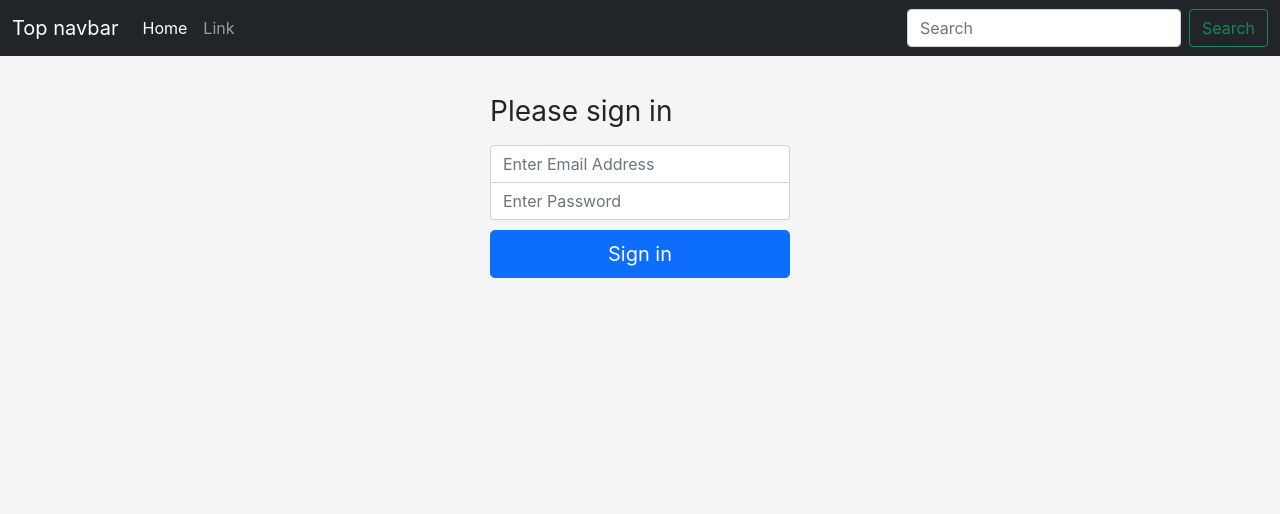
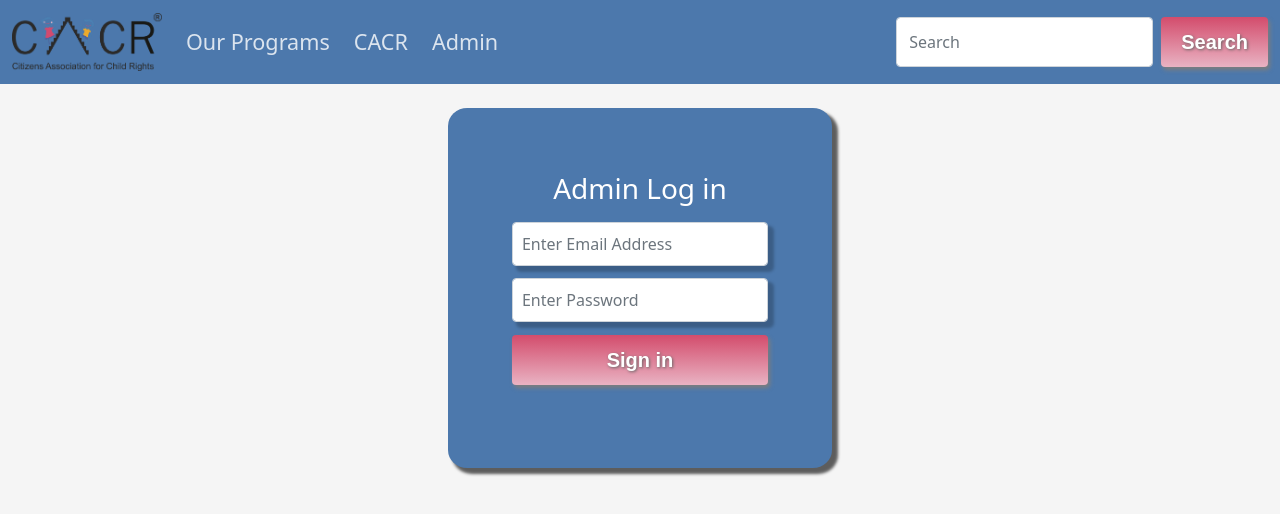
Before and after one commit to alan2309/CACR-Dash, a React (Create React App) app in the folder frontend/cacr-dash/: page /admin in a window 1280 px wide. Shown: the top 514 px of the page. Built offline with nearby package versions, Linux system fonts and the light colour scheme.

Commit message:
styled admin login and navbar

```diff
--- a/frontend/cacr-dash/package.json
+++ b/frontend/cacr-dash/package.json
@@ -3,12 +3,15 @@
   "version": "0.1.0",
   "private": true,
   "dependencies": {
+    "@material-ui/core": "^4.12.2",
+    "@material-ui/icons": "^4.11.2",
     "@testing-library/jest-dom": "^5.14.1",
     "@testing-library/react": "^11.2.7",
     "@testing-library/user-event": "^12.8.3",
     "axios": "^0.21.1",
     "react": "^17.0.2",
     "react-dom": "^17.0.2",
+    "react-router-dom": "^5.2.0",
     "react-scripts": "4.0.3",
     "web-vitals": "^1.1.2"
   },
--- a/frontend/cacr-dash/public/index.html
+++ b/frontend/cacr-dash/public/index.html
@@ -10,6 +10,10 @@
       name="description"
       content="Web site created using create-react-app"
     />
+    <!--Material UI-->
+    <link rel="stylesheet" href="https://fonts.googleapis.com/css?family=Roboto:300,400,500,700&display=swap" />
+    <link rel="stylesheet" href="https://fonts.googleapis.com/icon?family=Material+Icons" />
+
     <!--
       manifest.json provides metadata used when your web app is installed on a
       user's mobile device or desktop. See https://developers.google.com/web/fundamentals/web-app-manifest/
--- a/frontend/cacr-dash/src/App.css
+++ /dev/null
@@ -1,33 +0,0 @@
-html,
-body {
-  height: 100%;
-}
-
-body {
-    margin:0 auto;
-  background-color: #f5f5f5;
-}
-
-.form-signin {
-  width: 100%;
-  max-width: 330px;
-  padding: 15px;
-  margin: auto;
-}
-
-
-.form-signin .form-floating:focus-within {
-  z-index: 2;
-}
-
-.form-signin input[type="email"] {
-  margin-bottom: -1px;
-  border-bottom-right-radius: 0;
-  border-bottom-left-radius: 0;
-}
-
-.form-signin input[type="password"] {
-  margin-bottom: 10px;
-  border-top-left-radius: 0;
-  border-top-right-radius: 0;
-}
--- a/frontend/cacr-dash/src/App.js
+++ b/frontend/cacr-dash/src/App.js
@@ -1,8 +1,9 @@
-import './App.css';
+import './CSS/App.css';
 import SignIn from './components/SignIn';
 import Navbar from './components/Navbar';
 import {useState} from 'react';
 import Axios from 'axios';
+import { BrowserRouter as Router, Switch, Route } from "react-router-dom";
 
 function App() {
 
@@ -23,10 +24,15 @@
   }
 
   return (
+    <Router>
     <div className="App">
       <Navbar/>
-      <SignIn Login={Login} error={error}/>
+      <Switch>
+      <Route path='/cacr' component={() => { window.location.href = 'http://www.ngocacr.com/'; return null;}}/>
+      <Route path="/admin" render={props => <SignIn Login = {Login}/>}/>
+      </Switch>
     </div>
+    </Router>
   );
 }
 
--- /dev/null
+++ b/frontend/cacr-dash/src/CSS/App.css
@@ -0,0 +1,9 @@
+html,
+body {
+  height: 100%;
+}
+
+body {
+    margin:0 auto;
+  background-color: #f5f5f5;
+}
--- /dev/null
+++ b/frontend/cacr-dash/src/CSS/Navbar.css
@@ -0,0 +1,55 @@
+nav{
+    background-color: #4c78ac;
+    min-height:5rem;
+    margin:0 auto;
+    color:white !important;
+}
+nav div a img {
+    width:150px;
+}
+li{
+    font-size: 1.35rem;
+    margin-right: 0.5rem;
+    text-decoration: none;
+}
+.nav-link{
+    color: #fff !important;
+    opacity:0.80;
+}
+.nav-link:hover{
+    color: #fff !important;
+    opacity:1;
+}
+.nav-link:active{
+    color:black;
+}
+.btn {
+    background: #d34c6c;
+    background-image: -webkit-linear-gradient(top, #d34c6c, #e9b3c3);
+    background-image: -moz-linear-gradient(top, #d34c6c, #e9b3c3);
+    background-image: -ms-linear-gradient(top, #d34c6c, #e9b3c3);
+    background-image: -o-linear-gradient(top, #d34c6c, #e9b3c3);
+    background-image: linear-gradient(to bottom, #d34c6c, #e9b3c3);
+    -webkit-border-radius: 4;
+    -moz-border-radius: 4;
+    border-radius: 4px;
+    text-shadow: 1px 1px 3px #666666;
+    -webkit-box-shadow: 2px 3px 4px #7d7d7d;
+    -moz-box-shadow: 2px 3px 4px #7d7d7d;
+    box-shadow: 2px 3px 4px #7d7d7d;
+    font-family: Arial;
+    color: #ffffff;
+    font-size: 20px;
+    padding: 10px 20px 10px 20px;
+    text-decoration: none;
+  }
+
+  .btn:hover {
+    background: #e9b3c3;
+    background-image: -webkit-linear-gradient(top, #e9b3c3, #d34c6c);
+    background-image: -moz-linear-gradient(top, #e9b3c3, #d34c6c);
+    background-image: -ms-linear-gradient(top, #e9b3c3, #d34c6c);
+    background-image: -o-linear-gradient(top, #e9b3c3, #d34c6c);
+    background-image: linear-gradient(to bottom, #e9b3c3, #d34c6c);
+    text-decoration: none;
+  }
--- /dev/null
+++ b/frontend/cacr-dash/src/CSS/SignIn.css
@@ -0,0 +1,64 @@
+
+.form-signin {
+    background-color:#4c78ac;
+    color:white;
+    max-width: 30vw;
+    height: 45vh;
+    padding: 5%;
+    margin: 0 auto;
+    border-radius: 5%;
+    -webkit-box-shadow: 5px 5px 3px 1px rgba(0,0,0,0.62);
+    box-shadow: 5px 5px 3px 1px rgba(0,0,0,0.62);
+  }
+  h1{
+      text-align: center;
+  }
+
+  .form-signin input[type="email"] {
+      padding:3.5%;
+    margin-bottom: 5%;
+    -webkit-box-shadow: 5px 5px 3px 1px rgba(0,0,0,0.22);
+    box-shadow: 5px 5px 3px 1px rgba(0,0,0,0.22);
+  }
+
+  .form-signin input[type="password"] {
+    padding:3.5%;
+    margin-bottom: 5%;
+    -webkit-box-shadow: 5px 5px 3px 1px rgba(0,0,0,0.22);
+    box-shadow: 5px 5px 3px 1px rgba(0,0,0,0.22);
+  }
+
+.btn {
+    background: #d34c6c;
+    background-image: -webkit-linear-gradient(top, #d34c6c, #e9b3c3);
+    background-image: -moz-linear-gradient(top, #d34c6c, #e9b3c3);
+    background-image: -ms-linear-gradient(top, #d34c6c, #e9b3c3);
+    background-image: -o-linear-gradient(top, #d34c6c, #e9b3c3);
+    background-image: linear-gradient(to bottom, #d34c6c, #e9b3c3);
+    -webkit-border-radius: 4;
+    -moz-border-radius: 4;
+    border-radius: 4px;
+    text-shadow: 1px 1px 3px #666666;
+    -webkit-box-shadow: 2px 3px 4px #7d7d7d;
+    -moz-box-shadow: 2px 3px 4px #7d7d7d;
+    box-shadow: 2px 3px 4px #7d7d7d;
+    font-family: Arial;
+    color: #ffffff;
+    font-size: 20px;
+    padding: 10px 20px 10px 20px;
+    text-decoration: none;
+    border:none;
+    font-family: 'Courier New', Courier, monospace;
+    font-size: large;
+    font-weight: bold;
+  }
+
+  .btn:hover {
+    background: #e9b3c3;
+    background-image: -webkit-linear-gradient(top, #e9b3c3, #d34c6c);
+    background-image: -moz-linear-gradient(top, #e9b3c3, #d34c6c);
+    background-image: -ms-linear-gradient(top, #e9b3c3, #d34c6c);
+    background-image: -o-linear-gradient(top, #e9b3c3, #d34c6c);
+    background-image: linear-gradient(to bottom, #e9b3c3, #d34c6c);
+    text-decoration: none;
+  }
--- a/frontend/cacr-dash/src/components/Navbar.js
+++ b/frontend/cacr-dash/src/components/Navbar.js
@@ -1,21 +1,35 @@
 import React from 'react'
+import '../CSS/Navbar.css'
+import logo from '../logo.png'
+import {Link} from 'react-router-dom'
+import { green } from '@material-ui/core/colors'
 
 function Navbar() {
     return (
-    <nav className="navbar navbar-expand-md navbar-dark bg-dark mb-4">
+    <nav className="navbar navbar-expand-md navbar-dark mb-4">
   <div className="container-fluid">
-    <a className="navbar-brand" href="#">Top navbar</a>
+    <a className="navbar-brand" href="#">
+    <img src={logo} alt="logo" className="d-inline-block align-middle mr-2"/>
+    </a>
+
     <button className="navbar-toggler" type="button" data-bs-toggle="collapse" data-bs-target="#navbarCollapse" aria-controls="navbarCollapse" aria-expanded="false" aria-label="Toggle navigation">
       <span class="navbar-toggler-icon"></span>
     </button>
     <div className="collapse navbar-collapse" id="navbarCollapse">
       <ul className="navbar-nav me-auto mb-2 mb-md-0">
+      <li className="nav-item">
+          <a className="nav-link" href="#">Our Programs</a>
+        </li>
+        <Link to='/cacr' style={{ textDecoration: 'none' }}>
         <li className="nav-item">
-          <a className="nav-link active" aria-current="page" href="#">Home</a>
+          <a className="nav-link" >CACR</a>
         </li>
+        </Link>
+        <Link to='/admin' style={{ textDecoration: 'none' }}>
         <li className="nav-item">
-          <a className="nav-link" href="#">Link</a>
+          <a className="nav-link">Admin</a>
         </li>
+        </Link>
       </ul>
       <form className="d-flex">
         <input className="form-control me-2" type="search" placeholder="Search" aria-label="Search"/>
--- a/frontend/cacr-dash/src/components/SignIn.js
+++ b/frontend/cacr-dash/src/components/SignIn.js
@@ -1,5 +1,5 @@
 import React, {useState} from 'react'
-
+import '../CSS/SignIn.css'
 function Signin({Login, error}) {
     const [details, setDetails] =useState({email:'',password:''});
 
@@ -11,7 +11,7 @@
     return (
             <main className="form-signin">
             <form onSubmit={submitHandler}>
-                <h1 className="h3 mb-3 fw-normal">Please sign in</h1>
+                <h1 className="h3 mb-3 fw-normal">Admin Log in</h1>
                 <input type="email" className="form-control" placeholder="Enter Email Address" onChange={e => setDetails({...details, email: e.target.value})} value={details.email}/>
                 <input type="password" className="form-control" placeholder="Enter Password"onChange={e => setDetails({...details, password: e.target.value})} value={details.password}/>
                 <button className="w-100 btn btn-lg btn-primary" type="submit">Sign in</button>
--- a/frontend/cacr-dash/src/index.css
+++ /dev/null
@@ -1,13 +0,0 @@
-body {
-  margin: 0;
-  font-family: -apple-system, BlinkMacSystemFont, 'Segoe UI', 'Roboto', 'Oxygen',
-    'Ubuntu', 'Cantarell', 'Fira Sans', 'Droid Sans', 'Helvetica Neue',
-    sans-serif;
-  -webkit-font-smoothing: antialiased;
-  -moz-osx-font-smoothing: grayscale;
-}
-
-code {
-  font-family: source-code-pro, Menlo, Monaco, Consolas, 'Courier New',
-    monospace;
-}
--- a/frontend/cacr-dash/src/index.js
+++ b/frontend/cacr-dash/src/index.js
@@ -1,6 +1,5 @@
 import React from 'react';
 import ReactDOM from 'react-dom';
-import './index.css';
 import App from './App';
 import reportWebVitals from './reportWebVitals';
 
```
Also changed, not shown: frontend/cacr-dash/src/logo.png (renamed from frontend/cacr-dash/img/Logo.png), 1 other file (tests, documents, lock files or other folders).
